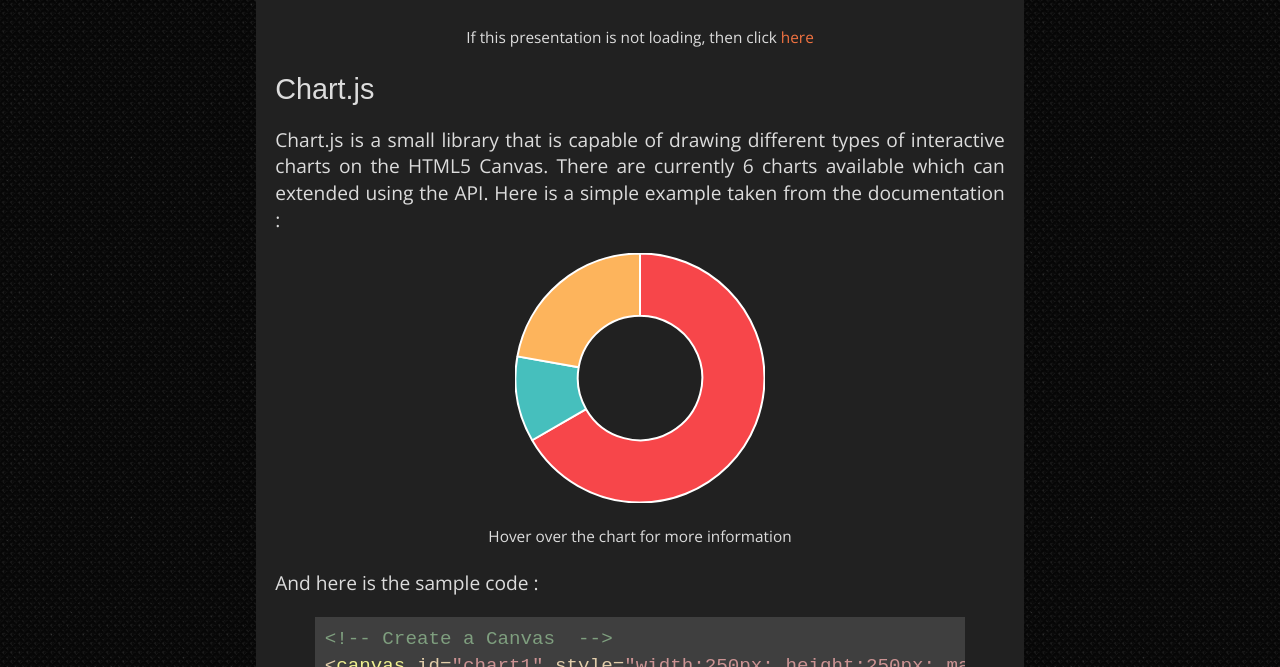
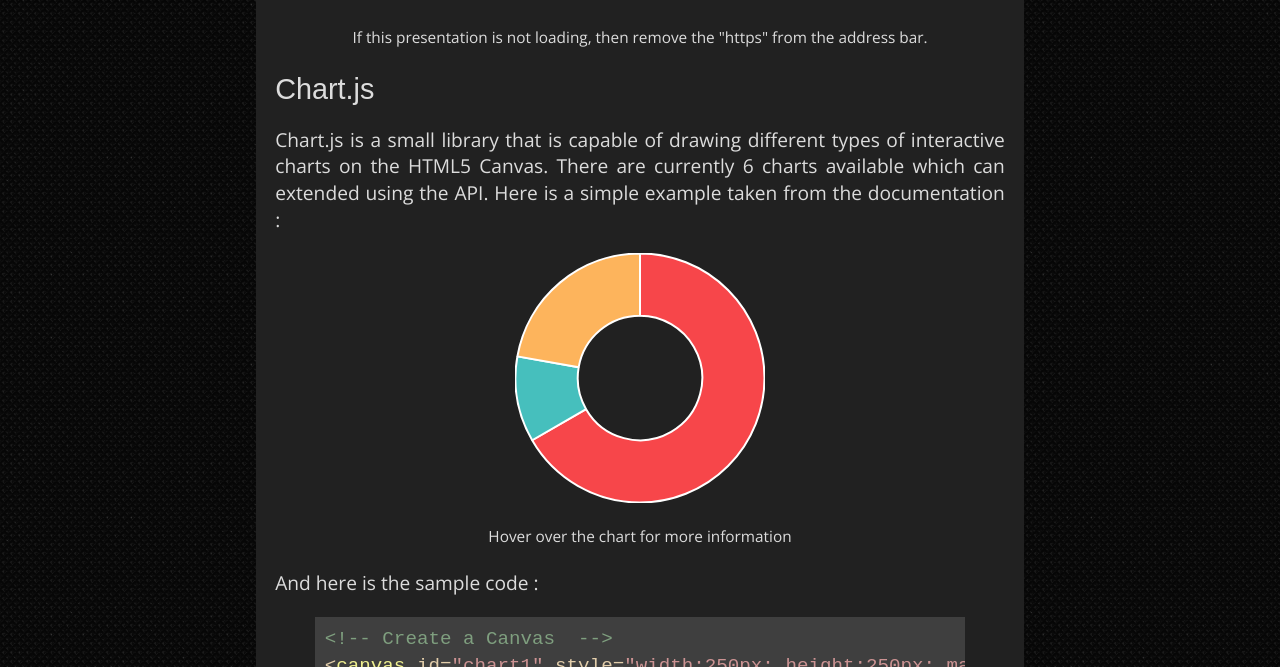
Before and after one commit to dvenkatsagar/dvenkatsagar.github.io, a Jekyll site: the page built from _posts/2015-10-15-reveal-chart.md, in a window 1280 px wide and 900 px high, scrolled down 915 px, cut to the strip 233-900 px from the top of the window. Built offline with Jekyll 4.4.1, drawn with Linux system fonts in a browser that asks for light colours; comment, search, counter and statistics services are not loaded.

Commit message:
Fixed issues in a post

```diff
--- a/_posts/2015-10-15-reveal-chart.md
+++ b/_posts/2015-10-15-reveal-chart.md
@@ -26,7 +26,7 @@
 
 <iframe src="http://lab.hakim.se/reveal-js/#/" style="width:100%; height:500px;border:1px solid black;"></iframe>
 
-<p style="text-align:center;"><small>If this presentation is not loading, then click <a href="http://dvenkatsagar.github.io{{ page.path }}">here</a></small></p>
+<p style="text-align:center;"><small>If this presentation is not loading, then remove the "https" from the address bar.</small></p>
 
 ## Chart.js
 
```
